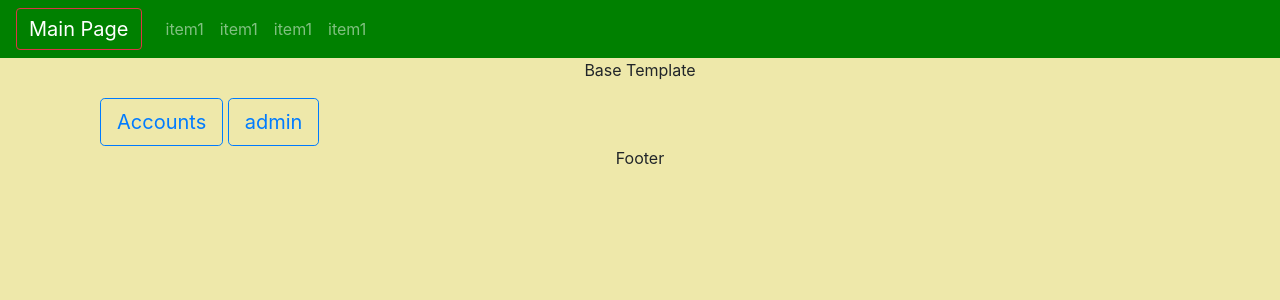
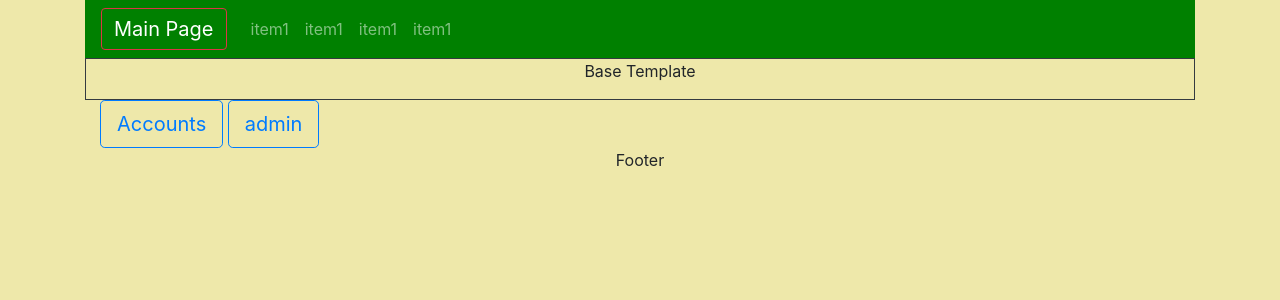
Before and after one commit to hedagaurav/tutorial, a Django app: page / in a window 1280 px wide. Shown: the top 300 px of the page. Run offline with Django 3.2, Linux system fonts and the light colour scheme; some libraries are stand-ins or nearby versions.

Commit message:
navbar and footer moved in container. added border to the paragraph using bootstrap classes in base template.

```diff
--- a/account/templates/base.html
+++ b/account/templates/base.html
@@ -17,15 +17,19 @@
 
 </head>
 <body>
-{% include 'navbar.html' %}
+
 <div class="container">
-    <p class="text-md-center">Base Template</p>
+    {% include 'navbar.html' %}
+    <div class="border border-dark">
+        <p class="text-md-center">Base Template</p>
+    </div>
     {% block content %}
 
     {% endblock %}
+    {% include 'footer.html' %}
 </div>
 
-{% include 'footer.html' %}
+
 {% block script %}
 
 {% endblock %}
--- a/account/templates/main.html
+++ b/account/templates/main.html
@@ -7,6 +7,7 @@
 
 {% block content %}
     <div class="container">
+    <div></div>
         <a href="{% url 'account:home' %}" class="btn btn-lg btn-outline-primary">Accounts</a>
         <a href="admin/" class="btn btn-lg btn-outline-primary">admin</a>
     </div>
```
